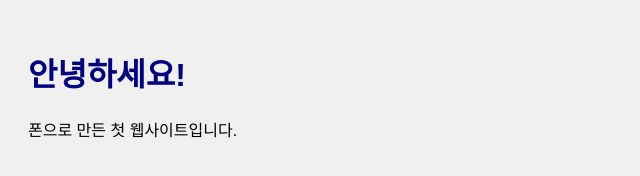
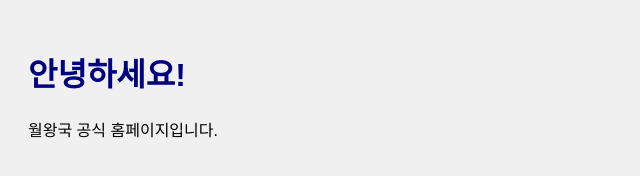
Before and after one commit to archendel/kapitano, a plain HTML site: page index.html in a window 1280 px wide. Shown: the full height of the page, 0-640 px from the left. Drawn offline with Linux system fonts and the light colour scheme.

Commit message:
Update index.html

```diff
--- a/index.html
+++ b/index.html
@@ -1,7 +1,7 @@
 <!DOCTYPE html>
 <html>
 <head>
-  <title>나의 첫 사이트</title>
+  <title>월왕국</title>
   <style>
     body {
       background-color: #f0f0f0;
@@ -15,6 +15,6 @@
 </head>
 <body>
   <h1>안녕하세요!</h1>
-  <p>폰으로 만든 첫 웹사이트입니다.</p>
+  <p>월왕국 공식 홈페이지입니다.</p>
 </body>
 </html>
```
